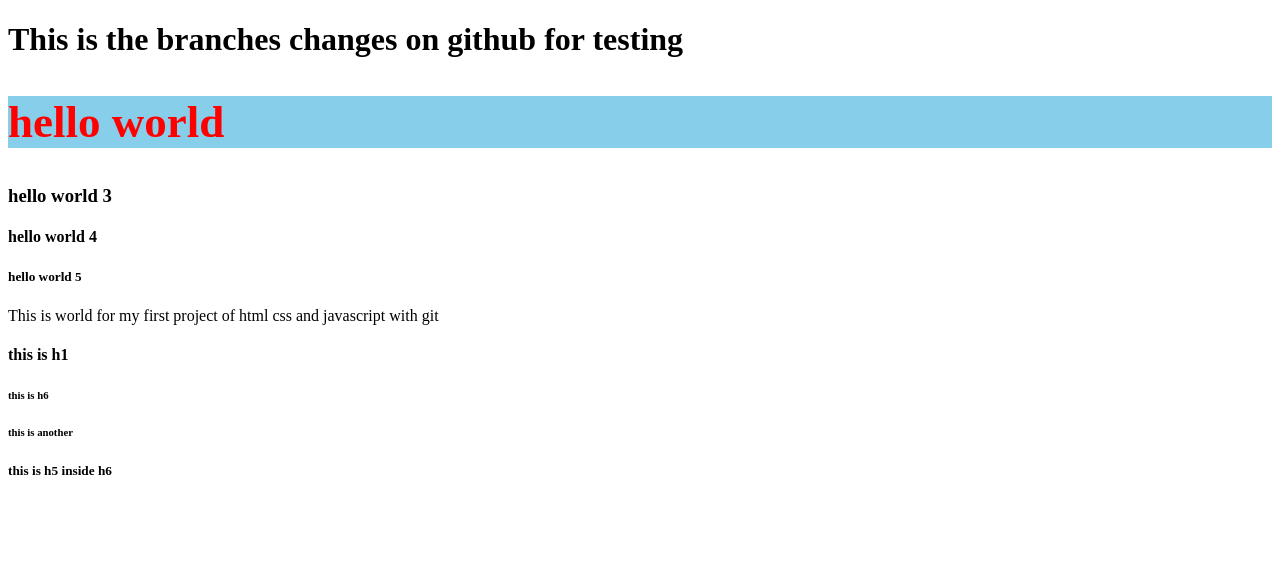
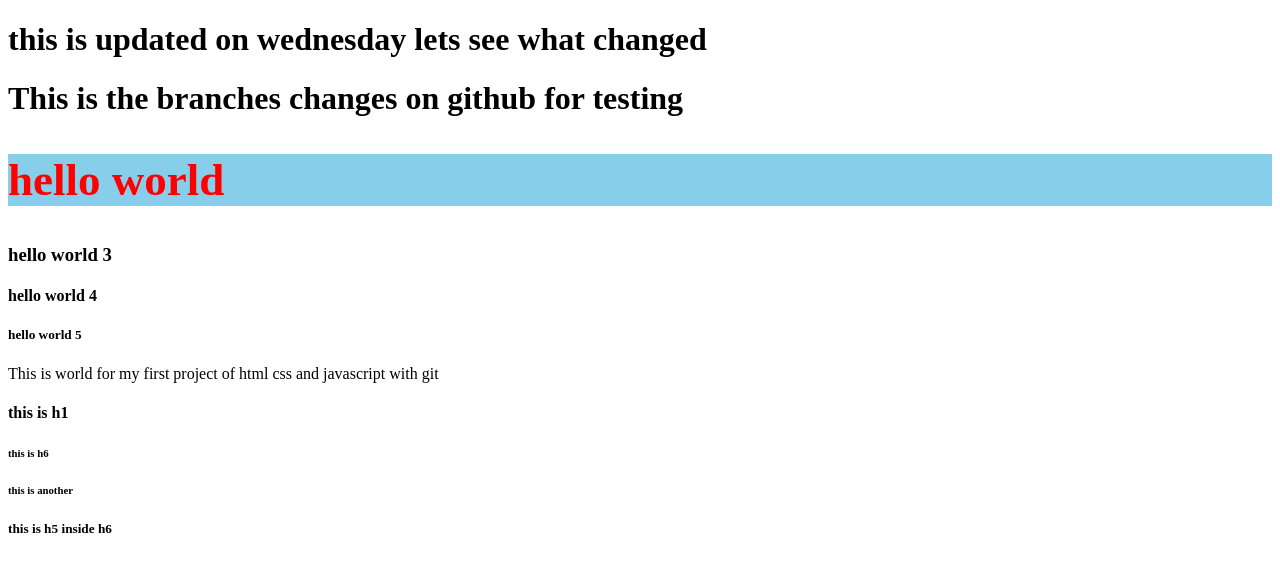
Before and after one commit to nepalikeshu5/learning-git-for-first, a plain HTML site: page index.html in a window 1280 px wide. Drawn offline with Linux system fonts and the light colour scheme.

Commit message:
Update index.html

```diff
--- a/index.html
+++ b/index.html
@@ -8,6 +8,7 @@
     <title>Document</title>
 </head>
 <body>
+    <h1> this is updated on wednesday  lets see what changed </h2>
     <h1> This is the branches changes on github for testing</h1>
     <h2>hello world </h2>
     <h3> hello world  3</h3>
```
